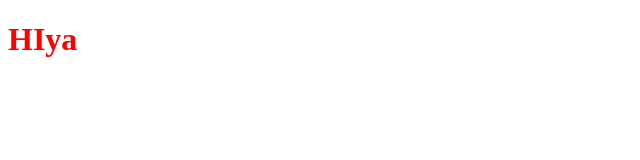
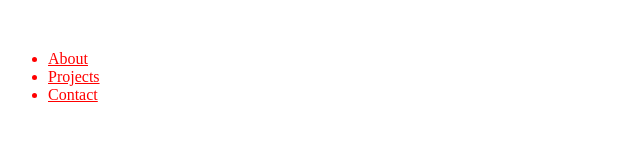
Before and after one commit to rahmed7331/myPortfolio, a plain HTML site: page src/index.html in a window 1280 px wide. Shown: the whole page, without its empty margins (0-640 px from the left). Drawn offline with Linux system fonts and the light colour scheme.

Commit message:
Updated Assests folder, initiated the navBar

```diff
--- a/src/index.html
+++ b/src/index.html
@@ -5,11 +5,38 @@
     <meta http-equiv="X-UA-Compatible" content="IE=edge" />
     <meta name="viewport" content="width=device-width, initial-scale=1.0" />
     <link rel="stylesheet" href="styles.css" />
-    <script src="script.js"></script>
+    <script src="script.js" defer></script>
 
-    <title>My Portfolio</title>
+    <title>Redwan Ahmed</title>
   </head>
   <body>
-   <h1>HIya</h1>
+    <section id="landing-page">
+      <nav>
+        <figure><img src="" alt="" /></figure>
+        <ul class="nav__link--list">
+          <li class="nav__link">
+            <a
+              href=""
+              class="nav__link--anchor link__hover-effect link__hover-effect--black"
+              >About</a
+            >
+          </li>
+          <li class="nav__link">
+            <a
+              href=""
+              class="nav__link--anchor link__hover-effect link__hover-effect--black"
+              >Projects</a
+            >
+          </li>
+          <li class="nav__link">
+            <a
+              href=""
+              class="nav__link--anchor link__hover-effect link__hover-effect--black"
+              >Contact</a
+            >
+          </li>
+        </ul>
+      </nav>
+    </section>
   </body>
 </html>
```
Also changed, not shown: assets/Eportfolio YT.png (added), assets/Frontend Simplified.jpg (added), assets/Frontend Simplified.png (added), assets/blinker mockup.png (added), assets/circle.svg (added), assets/favicon.ico (added), assets/google mockup.png (added), assets/logo.svg (added), assets/semi circle.svg (added), assets/squiggly.svg (added), assets/triangle.svg (added), 2 other files.
